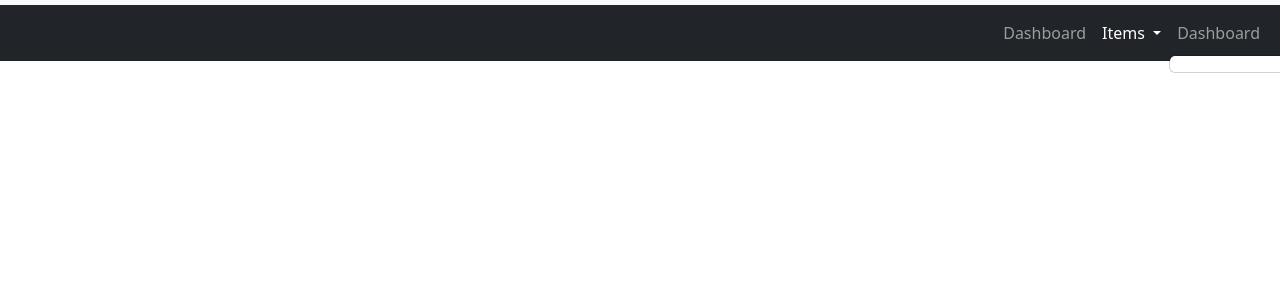
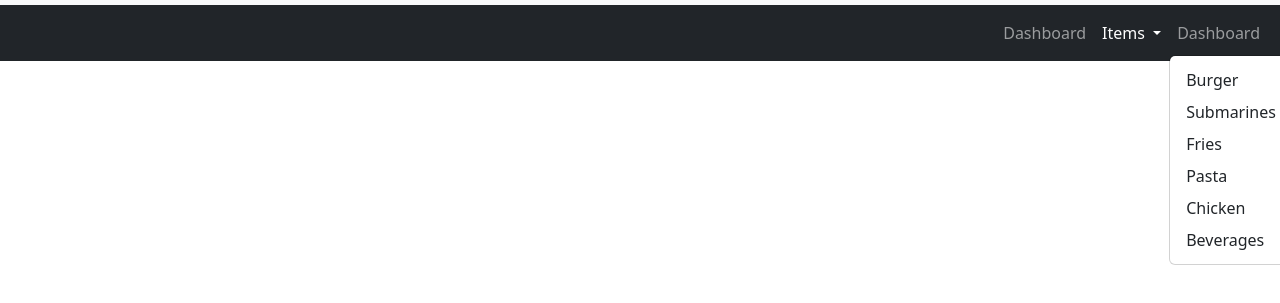
Before and after one commit to HimathRanaweera/Mos-Burger-Pos-System, a plain HTML site: page index.html in a window 1280 px wide. Both pictures are taken after a click on the button "Items". Shown: the part 169-472 px from the top of the page. Drawn offline with nearby package versions, Linux system fonts and the light colour scheme.

Commit message:
add Items list

```diff
--- a/index.html
+++ b/index.html
@@ -45,7 +45,38 @@
                                 Items
                             </a>
                             <li class="nav-item dropdown">
-                                <ul class="dropdown-menu" aria-labelledby="navbarDropdown"></ul>
+                                <ul class="dropdown-menu" aria-labelledby="navbarDropdown">
+                                    <li>
+                                        <a class="dropdown-item" href="#">
+                                            Burger
+                                        </a>
+                                    </li>
+                                    <li>
+                                        <a class="dropdown-item" href="#">
+                                            Submarines
+                                        </a>
+                                    </li>
+                                     <li>
+                                        <a class="dropdown-item" href="#">
+                                            Fries
+                                        </a>
+                                    </li>
+                                     <li>
+                                        <a class="dropdown-item" href="#">
+                                            Pasta
+                                        </a>
+                                    </li>
+                                    <li>
+                                        <a class="dropdown-item" href="#">
+                                            Chicken
+                                        </a>
+                                    </li>
+                                    <li>
+                                        <a class="dropdown-item" href="#">
+                                            Beverages
+                                        </a>
+                                    </li>
+                                </ul>
                             </li>
                             <li class="nav-item">
                                 <a class="nav-link" aria-current="page" href="../">Dashboard</a>
```
